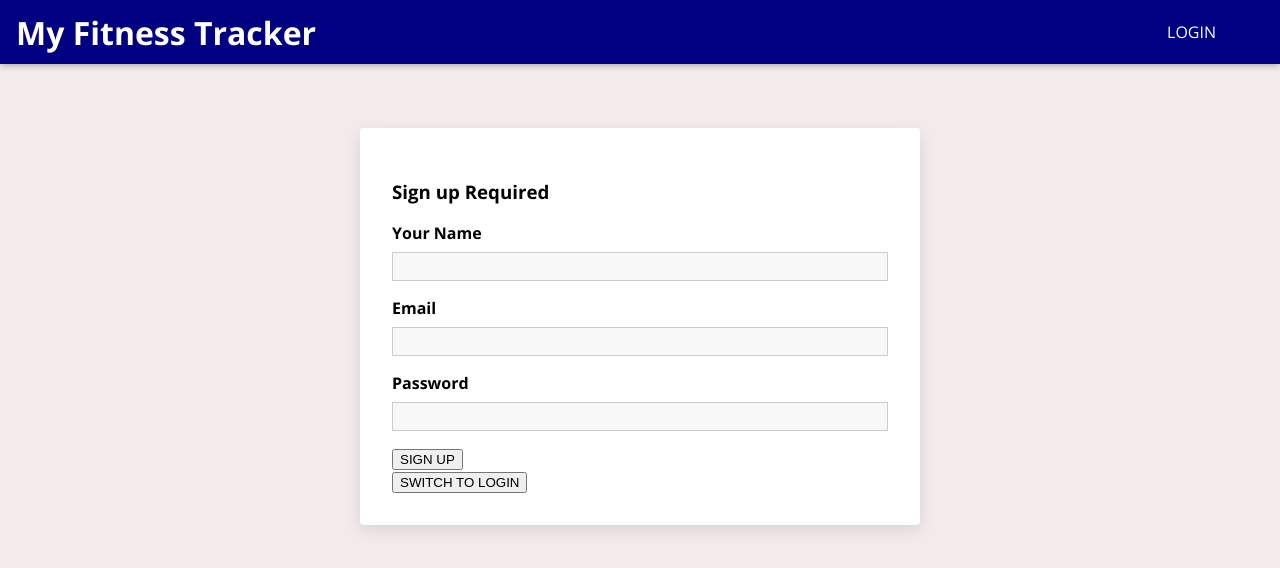
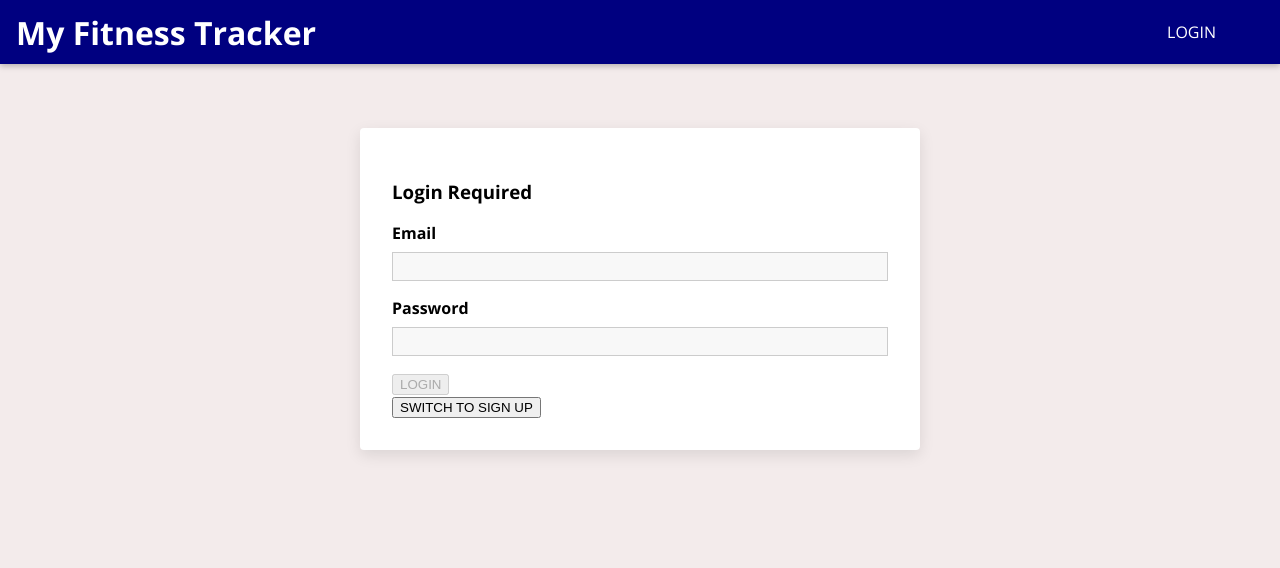
Before and after one commit to AidanMcMoneagle/fitness-app-frontend, a React (Create React App) app: page /login in a window 1280 px wide. Shown: the top 568 px of the page. Built offline with nearby package versions, Linux system fonts and the light colour scheme.

Commit message:
added auth page and validation logic

```diff
--- a/src/shared/components/FormElements/Input.css
+++ b/src/shared/components/FormElements/Input.css
@@ -2,19 +2,17 @@
   margin: 1rem 0;
 }
 
-  /* .form-control label,
-  .form-control input,
-  .form-control textarea {
+.form-control label,
+.form-control input {
   display: block;
-  } */
+}
 
 .form-control label {
   font-weight: bold;
   margin-bottom: 0.5rem;
 }
 
-  .form-control input,
-  .form-control textarea {
+.form-control input {
   width: 100%;
   font: inherit;
   border: 1px solid #ccc;
@@ -22,8 +20,7 @@
   padding: 0.15rem 0.25rem;
 }
 
-  .form-control input,
-  .form-control textarea {
+.form-control input {
   width: 100%;
   font: inherit;
   border: 1px solid #ccc;
@@ -31,8 +28,7 @@
   padding: 0.15rem 0.25rem;
 }
 
-  .form-control input,
-  .form-control textarea {
+.form-control input {
   width: 100%;
   font: inherit;
   border: 1px solid #ccc;
@@ -40,8 +36,7 @@
   padding: 0.15rem 0.25rem;
 }
 
-  .form-control input:focus,
-  .form-control textarea:focus {
+.form-control input:focus {
   outline: none;
   background: #ebebeb;
   border-color: #510077;
@@ -52,8 +47,7 @@
   color: red;
 }
 
-  .form-control--invalid input,
-  .form-control--invalid textarea {
+.form-control--invalid input {
   border-color: red;
   background: #ffd1d1;
 }
--- a/src/shared/components/FormElements/Input.js
+++ b/src/shared/components/FormElements/Input.js
@@ -1,4 +1,5 @@
 import React, { useReducer, useEffect } from "react";
+import { validate } from "../../utils/validators";
 
 // manage the state of each input here inlcuding validity. Then when we have a re-render we pass this up to the parent component to manage overall validity there. We manage the overall validity of the form in parent component.
 
@@ -9,7 +10,7 @@ const inputReducer = (state, action) => {
     return {
       ...state,
       value: action.payload,
-      isValid: true, // this will be changed later will be true or false
+      isValid: validate(action.payload, action.validators),
     };
   }
   if (action.type === "TOUCHED") {
@@ -49,13 +50,15 @@ const Input = (props) => {
   const { value, isValid } = inputState;
 
   useEffect(() => {
-    if (inputState.value) {
-      onInput(id, value, isValid);
-    }
-  }, [id, value, isValid]);
+    onInput(id, value, isValid);
+  }, [id, value, isValid, onInput]);
 
   return (
-    <div className={`form-control`}>
+    <div
+      className={`form-control ${
+        !inputState.isValid && inputState.isTouched && "form-control--invalid"
+      }`}
+    >
       <label htmlFor={props.id}>{props.labelText}</label>
       <input
         type={props.type}
--- a/src/shared/utils/validators.js
+++ b/src/shared/utils/validators.js
@@ -21,7 +21,7 @@ export const VALIDATOR_MIN = (val) => ({ type: VALIDATOR_TYPE_MIN, val: val });
 export const VALIDATOR_MAX = (val) => ({ type: VALIDATOR_TYPE_MAX, val: val });
 export const VALIDATOR_EMAIL = () => ({ type: VALIDATOR_TYPE_EMAIL });
 
-// validate checks the validity of the input(value) based on the validators passed in. Validators is an array.
+// validate checks the validity of the input(value) based on the validators passed in. Validators is an array. We execute the functions above when
 export const validate = (value, validators) => {
   let isValid = true;
   for (const validator of validators) {
--- a/src/users/pages/Auth.js
+++ b/src/users/pages/Auth.js
@@ -9,22 +9,27 @@
 // login button
 //swicth to signup
 
-import React, { useState, useReducer, useEffect } from "react";
+import React, { useState, useReducer, useEffect, useCallback } from "react";
 
 import Input from "../../shared/components/FormElements/Input";
+import {
+  VALIDATOR_MINLENGTH,
+  VALIDATOR_REQUIRE,
+  VALIDATOR_EMAIL,
+} from "../../shared/utils/validators";
 
 import "./Auth.css";
 
 const formReducer = (state, action) => {
   if (action.type === "INPUT_CHANGE") {
     // manage the validity of the 2 other inputs
-    let formisValid = true;
-    for (const input in state.inputs) {
-      if (input.toString() === action.payload.id) {
+    let isValidForm = true;
+    for (const [key, value] of Object.entries(state.inputs)) {
+      if (key.toString() === action.payload.id) {
         continue;
       }
-      if (!input.isValid) {
-        formisValid = false;
+      if (!value.isValid) {
+        isValidForm = false;
       }
     }
 
@@ -37,20 +42,45 @@ const formReducer = (state, action) => {
           isValid: action.payload.isValid,
         },
       },
-      formIsValid: formisValid && action.payload.isValid ? true : false,
+      formIsValid: isValidForm && action.payload.isValid ? true : false,
+    };
+  }
+  if (action.type === "ADD_NAME_FIELD") {
+    return {
+      ...state,
+      inputs: {
+        ...state.inputs,
+        name: {
+          value: "",
+          isValid: false,
+        },
+      },
+      formIsValid: false,
+    };
+  }
+  if (action.type === "REMOVE_NAME_FIELD") {
+    return {
+      ...state,
+      inputs: {
+        email: {
+          value: state.inputs.email.value,
+          isValid: state.inputs.email.isValid,
+        },
+        password: {
+          value: state.inputs.password.value,
+          isValid: state.inputs.password.isValid,
+        },
+      },
+      formIsValid: state.inputs.password.isValid && state.inputs.email.isValid,
     };
   }
 };
 
 const Auth = () => {
-  const [isLoginMode, setIsLoginMode] = useState(false);
+  const [isLoginMode, setIsLoginMode] = useState(true);
 
   const [formState, dispatch] = useReducer(formReducer, {
     inputs: {
-      name: {
-        value: "",
-        isValid: false,
-      },
       email: {
         value: "",
         isValid: false,
@@ -65,10 +95,20 @@ const Auth = () => {
 
   const toggleLoginMode = (e) => {
     e.preventDefault();
+    if (isLoginMode) {
+      dispatch({
+        type: "ADD_NAME_FIELD",
+      });
+    } else {
+      dispatch({
+        type: "REMOVE_NAME_FIELD",
+      });
+    }
     setIsLoginMode(!isLoginMode);
   };
 
-  const inputChangeHandler = (id, value, isValid) => {
+  // we pass inputChangeHandler into the dependency array of useEffect() in the Input element. We must therefore
+  const inputChangeHandler = useCallback((id, value, isValid) => {
     dispatch({
       type: "INPUT_CHANGE",
       payload: {
@@ -77,7 +117,7 @@ const Auth = () => {
         isValid,
       },
     });
-  };
+  }, []);
 
   useEffect(() => {
     console.log("formState", formState);
@@ -94,6 +134,7 @@ const Auth = () => {
             labelText="Your Name"
             errorText="please enter your name"
             onInput={inputChangeHandler}
+            validators={[VALIDATOR_REQUIRE()]}
           />
         )}
         <Input
@@ -102,6 +143,7 @@ const Auth = () => {
           labelText="Email"
           errorText="please enter a valid email"
           onInput={inputChangeHandler}
+          validators={[VALIDATOR_EMAIL()]}
         />
         <Input
           id="password"
@@ -109,9 +151,12 @@ const Auth = () => {
           labelText="Password"
           errorText="please enter a password with a min length 8 characters"
           onInput={inputChangeHandler}
+          validators={[VALIDATOR_MINLENGTH(8)]}
         />
         <div>
-          <button>{isLoginMode ? "LOGIN" : "SIGN UP"}</button>
+          <button disabled={!formState.formIsValid}>
+            {isLoginMode ? "LOGIN" : "SIGN UP"}
+          </button>
         </div>
         <div>
           <button onClick={toggleLoginMode}>
```
Lines whose indentation alone changed are shown as unchanged.
